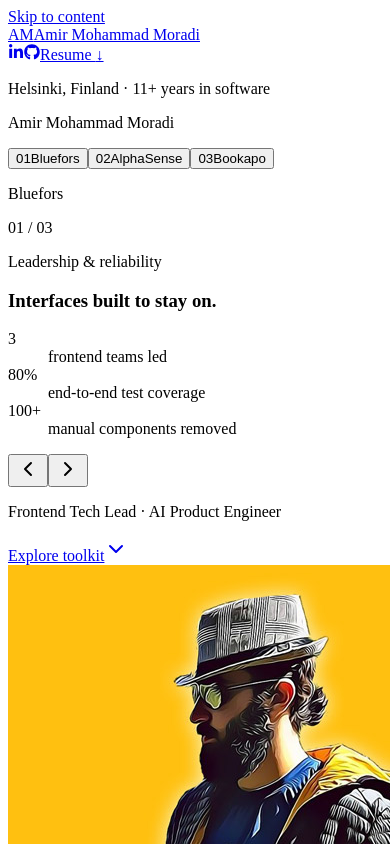
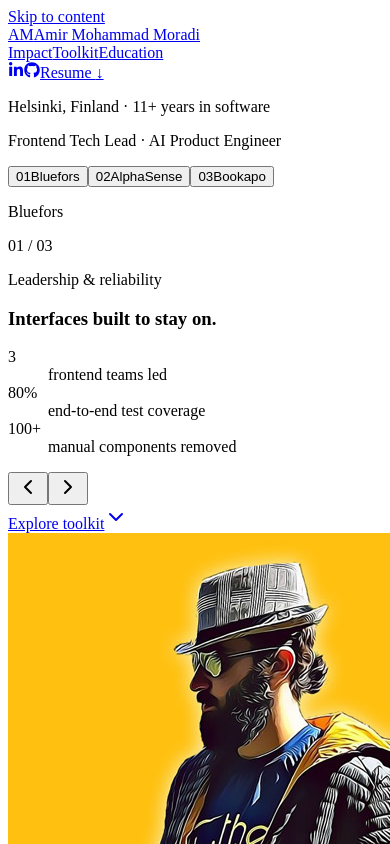
Before and after one commit to ammoradi/ammoradi.github.io, a React (Vite) app: page / in a window 390 px wide. Shown: the top 844 px of the page. Built offline with nearby package versions, Linux system fonts and the light colour scheme; the HTML template or start-up script is replaced by a standard one.

Commit message:
Refine portfolio palette and navigation

```diff
--- a/src/App.tsx
+++ b/src/App.tsx
@@ -211,7 +211,12 @@
           <span className="monogram" aria-hidden="true">AM</span>
           <span className="brand-name">Amir Mohammad Moradi</span>
         </a>
-        <nav className="header-links" aria-label="Primary navigation">
+        <nav className="site-nav" aria-label="Primary navigation">
+          <a href="#top">Impact</a>
+          <a href="#skills">Toolkit</a>
+          <a href="#education">Education</a>
+        </nav>
+        <div className="header-links" aria-label="Professional profiles">
           <a className="header-icon" href="https://www.linkedin.com/in/ammoradi/" target="_blank" rel="noreferrer" aria-label="LinkedIn profile">
             <FaLinkedinIn aria-hidden="true" />
           </a>
@@ -219,7 +224,7 @@
             <FaGithub aria-hidden="true" />
           </a>
           <a className="header-resume" href="#resume">Resume <span aria-hidden="true">↓</span></a>
-        </nav>
+        </div>
       </header>
 
       <main id="main-content">
@@ -239,7 +244,7 @@
           >
             <div className="hero-identity">
               <p className="eyebrow">Helsinki, Finland · 11+ years in software</p>
-              <p>Amir Mohammad Moradi</p>
+              <p>Frontend Tech Lead · AI Product Engineer</p>
             </div>
 
             <div className="impact-stage">
@@ -282,7 +287,6 @@
             </div>
 
             <div className="hero-footer">
-              <p>Frontend Tech Lead · AI Product Engineer</p>
               <a className="scroll-cue" href="#skills" aria-label="Scroll to toolkit">
                 <span>Explore toolkit</span>
                 <ChevronDown aria-hidden="true" />
--- a/src/styles.css
+++ b/src/styles.css
@@ -55,10 +55,10 @@
   position: sticky;
   z-index: 20;
   top: 0;
-  display: flex;
+  display: grid;
+  grid-template-columns: 1fr auto 1fr;
   min-height: 4.5rem;
   align-items: center;
-  justify-content: space-between;
   padding: 0 4vw;
   border-bottom: 1px solid rgba(29, 29, 27, 0.17);
   background: rgba(245, 242, 234, 0.92);
@@ -71,6 +71,36 @@
 }
 
 .brand { gap: 0.8rem; }
+
+.site-nav {
+  display: flex;
+  align-items: center;
+  justify-self: center;
+  gap: clamp(0.9rem, 2.4vw, 2.2rem);
+}
+
+.site-nav a {
+  position: relative;
+  font-size: 0.68rem;
+  font-weight: 800;
+  letter-spacing: 0.07em;
+  text-transform: uppercase;
+}
+
+.site-nav a::after {
+  position: absolute;
+  right: 0;
+  bottom: -0.35rem;
+  left: 0;
+  height: 2px;
+  background: var(--ink);
+  content: "";
+  transform: scaleX(0);
+  transform-origin: right;
+  transition: transform 180ms ease;
+}
+
+.site-nav a:hover::after { transform: scaleX(1); transform-origin: left; }
 
 .monogram {
   display: grid;
@@ -92,7 +122,7 @@
   text-transform: uppercase;
 }
 
-.header-links { gap: 0.55rem; }
+.header-links { justify-self: end; gap: 0.55rem; }
 
 .header-icon {
   width: 2.35rem;
@@ -131,6 +161,7 @@
   grid-template-columns: minmax(0, 1.28fr) minmax(18rem, 0.72fr);
   min-height: calc(100svh - 4.5rem);
   border-bottom: 1px solid var(--ink);
+  background: var(--yellow);
 }
 
 .hero-impact {
@@ -139,7 +170,7 @@
   grid-template-rows: auto minmax(0, 1fr) auto;
   padding: 1.5rem 4vw 1.6rem;
   overflow: hidden;
-  background: var(--paper);
+  background: var(--yellow);
 }
 
 .eyebrow {
@@ -157,9 +188,10 @@
 }
 
 .hero-identity > p:last-child {
-  color: var(--muted);
-  font-size: 0.82rem;
-  font-weight: 700;
+  font-size: 0.68rem;
+  font-weight: 850;
+  letter-spacing: 0.08em;
+  text-transform: uppercase;
 }
 
 .impact-stage {
@@ -203,10 +235,13 @@
 }
 
 .impact-selector button[aria-current="true"] {
-  background: var(--yellow);
-  box-shadow: 0 0.25rem 0 var(--ink);
+  color: var(--white);
+  background: var(--ink);
+  box-shadow: 0 0.25rem 0 var(--white);
   transform: translateY(-0.25rem);
 }
+
+.impact-selector button[aria-current="true"] span { color: var(--yellow); }
 
 .impact-selector button:hover { color: var(--white); background: var(--ink); }
 .impact-selector button:hover span { color: rgba(255, 253, 247, 0.58); }
@@ -222,7 +257,7 @@
   border-radius: 1.5rem;
   color: var(--white);
   background: var(--ink);
-  box-shadow: 0.65rem 0.65rem 0 var(--yellow), 0 1.2rem 3.5rem rgba(29, 29, 27, 0.22);
+  box-shadow: 0.65rem 0.65rem 0 var(--white), 0 1.2rem 3.5rem rgba(29, 29, 27, 0.22);
 }
 
 .impact-focus-card::after {
@@ -306,59 +341,52 @@
   z-index: 4;
   top: 50%;
   display: grid;
-  width: 3.25rem;
-  height: 3.25rem;
+  width: 2.6rem;
+  height: 2.6rem;
   place-items: center;
-  border: 1px solid var(--ink);
-  border-radius: 50%;
+  border: 0;
+  border-radius: 0;
   color: var(--ink);
-  background: var(--yellow);
-  box-shadow: 0 0.25rem 0 var(--ink);
+  background: transparent;
+  box-shadow: none;
   cursor: pointer;
   transform: translateY(-10%);
   transition: color 180ms ease, background 180ms ease, transform 180ms ease;
 }
 
-.impact-nav-previous { left: 0; }
-.impact-nav-next { right: 0; }
-.impact-nav:hover { color: var(--white); background: var(--ink); transform: translateY(-10%) scale(1.06); }
+.impact-nav-previous { left: -0.15rem; }
+.impact-nav-next { right: -0.15rem; }
+.impact-nav:hover { color: var(--white); background: transparent; transform: translateY(-10%) scale(1.08); }
 .impact-nav svg { width: 1.1rem; height: 1.1rem; }
 
 .hero-footer {
   display: flex;
   align-items: center;
-  justify-content: space-between;
+  justify-content: center;
   gap: 1rem;
-}
-
-.hero-footer > p {
-  color: var(--muted);
-  font-size: 0.7rem;
-  font-weight: 750;
-  letter-spacing: 0.06em;
-  text-transform: uppercase;
 }
 
 .scroll-cue {
   display: grid;
-  width: 3.1rem;
-  height: 3.1rem;
+  width: auto;
+  height: auto;
   place-items: center;
-  border: 1px solid var(--ink);
-  border-radius: 50%;
-  background: var(--yellow);
+  padding: 0.35rem 2rem;
+  border: 0;
+  border-radius: 0;
+  background: transparent;
   transition: color 180ms ease, background 180ms ease, transform 180ms ease;
 }
 
 .scroll-cue span { position: absolute; width: 1px; height: 1px; overflow: hidden; clip: rect(0 0 0 0); }
 
 .scroll-cue:hover {
-  color: var(--white);
-  background: var(--ink);
+  color: var(--ink);
+  background: transparent;
   transform: translateY(0.2rem);
 }
 
-.scroll-cue svg { width: 1.15rem; height: 1.15rem; }
+.scroll-cue svg { width: 1.4rem; height: 1.4rem; stroke-width: 2.5; }
 
 .portrait-panel {
   position: relative;
@@ -428,7 +456,7 @@
 .skills {
   padding-right: 0;
   padding-left: 0;
-  background: var(--yellow);
+  background: var(--paper);
 }
 
 .skills .section-heading { padding: 0 4vw; }
@@ -440,7 +468,7 @@
   grid-template-columns: minmax(15rem, 0.28fr) 1fr;
   min-height: 9rem;
   border-bottom: 1px solid var(--ink);
-  background: var(--yellow);
+  background: var(--paper);
 }
 
 .skill-lane-heading {
@@ -469,7 +497,7 @@
   min-width: 0;
   align-items: stretch;
   overflow: hidden;
-  background: rgba(255, 253, 247, 0.18);
+  background: rgba(255, 255, 255, 0.45);
   -webkit-mask-image: linear-gradient(90deg, transparent, #000 5%, #000 95%, transparent);
   mask-image: linear-gradient(90deg, transparent, #000 5%, #000 95%, transparent);
 }
@@ -522,19 +550,20 @@
   to { transform: translateX(-25%); }
 }
 
-.education { background: var(--white); }
-.education-list { border-top: 1px solid var(--ink); }
+.education { color: var(--white); background: var(--ink); }
+.education .eyebrow { color: var(--yellow); }
+.education-list { border-top: 1px solid rgba(255, 253, 247, 0.42); }
 
 .education-item {
   display: grid;
   grid-template-columns: minmax(11rem, 0.28fr) 1fr;
   gap: 2rem;
   padding: 2.2rem 0;
-  border-bottom: 1px solid var(--line);
+  border-bottom: 1px solid rgba(255, 253, 247, 0.22);
 }
 
 .education-item > p {
-  color: var(--muted);
+  color: var(--yellow);
   font-size: 0.75rem;
   font-weight: 750;
   text-transform: uppercase;
@@ -546,7 +575,7 @@
   letter-spacing: -0.045em;
 }
 
-.education-item div p { color: #5b5953; }
+.education-item div p { color: rgba(255, 253, 247, 0.64); }
 
 .resume { background: var(--paper); }
 
@@ -647,10 +676,11 @@
 }
 
 @media (max-width: 980px) {
+  .site-header { grid-template-columns: auto 1fr auto; }
   .brand-name { display: none; }
+  .site-nav { gap: 1rem; }
   .hero { grid-template-columns: minmax(0, 1.2fr) minmax(18rem, 0.8fr); }
   .hero-impact { padding-right: 2.5vw; padding-left: 2.5vw; }
-  .hero-identity > p:last-child { display: none; }
   .impact-stage { width: min(100%, 39rem); }
   .skill-lane { grid-template-columns: 14rem 1fr; }
 }
@@ -659,6 +689,8 @@
   html { scroll-padding-top: 4rem; }
   .site-header { min-height: 4rem; padding: 0 1rem; }
   .monogram { width: 2.25rem; height: 2.25rem; }
+  .site-nav { gap: 0.65rem; }
+  .site-nav a { font-size: 0.54rem; letter-spacing: 0.04em; }
   .header-links { gap: 0.38rem; }
   .header-icon { width: 2rem; height: 2rem; }
   .header-resume { margin-left: 0; padding: 0.55rem 0.7rem; font-size: 0.65rem; }
@@ -673,8 +705,7 @@
   .impact-focus-card h1 { font-size: clamp(2.2rem, 11vw, 3.2rem); }
   .impact-metrics dt { font-size: clamp(1.25rem, 6vw, 1.8rem); }
   .impact-metrics dd { font-size: 0.54rem; }
-  .impact-nav { width: 2.8rem; height: 2.8rem; }
-  .hero-footer > p { max-width: 13rem; line-height: 1.35; }
+  .impact-nav { width: 2.2rem; height: 2.2rem; }
   .portrait-label { right: 1rem; bottom: 1rem; }
   .section { padding: 4.5rem 1.25rem; }
   .section-heading { grid-template-columns: 1fr; gap: 1.2rem; margin-bottom: 3rem; }
@@ -695,6 +726,8 @@
 }
 
 @media (max-width: 430px) {
+  .site-nav { gap: 0.5rem; }
+  .site-nav a { font-size: 0.49rem; }
   .hero-impact { min-height: 41rem; }
   .impact-stage { padding: 0 1.15rem; }
   .impact-focus-card { min-height: 25rem; padding: 1.65rem; }
@@ -702,7 +735,6 @@
   .impact-kicker { margin-top: 0.5rem; }
   .impact-metrics { gap: 0.55rem; }
   .impact-selector button { font-size: 0.5rem; }
-  .hero-footer > p { max-width: 10rem; font-size: 0.58rem; }
 }
 
 @media (prefers-reduced-motion: reduce) {
```
Also changed, not shown: 1 other file (tests, documents, lock files or other folders).
